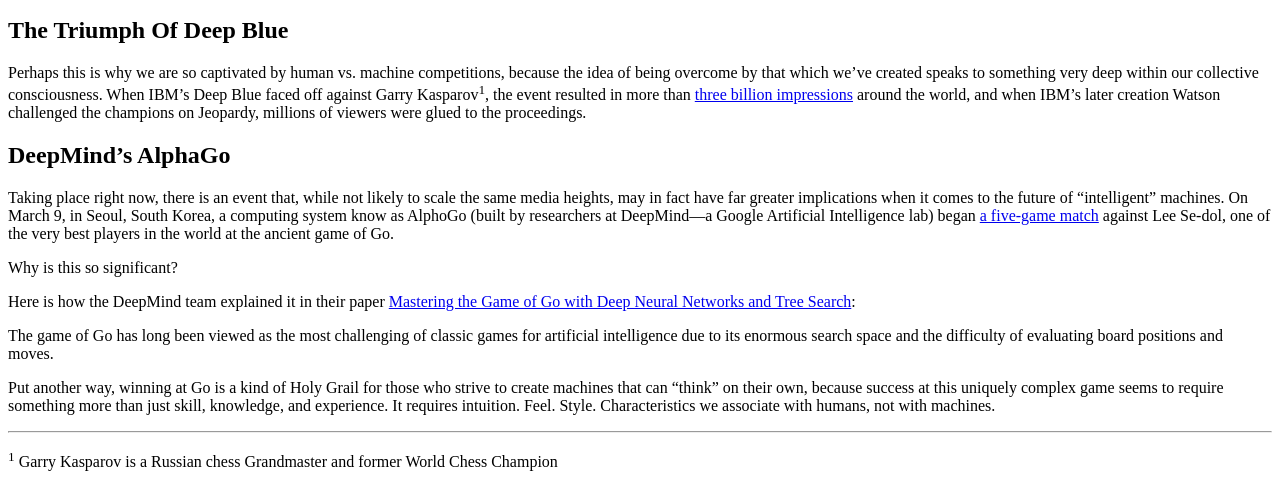
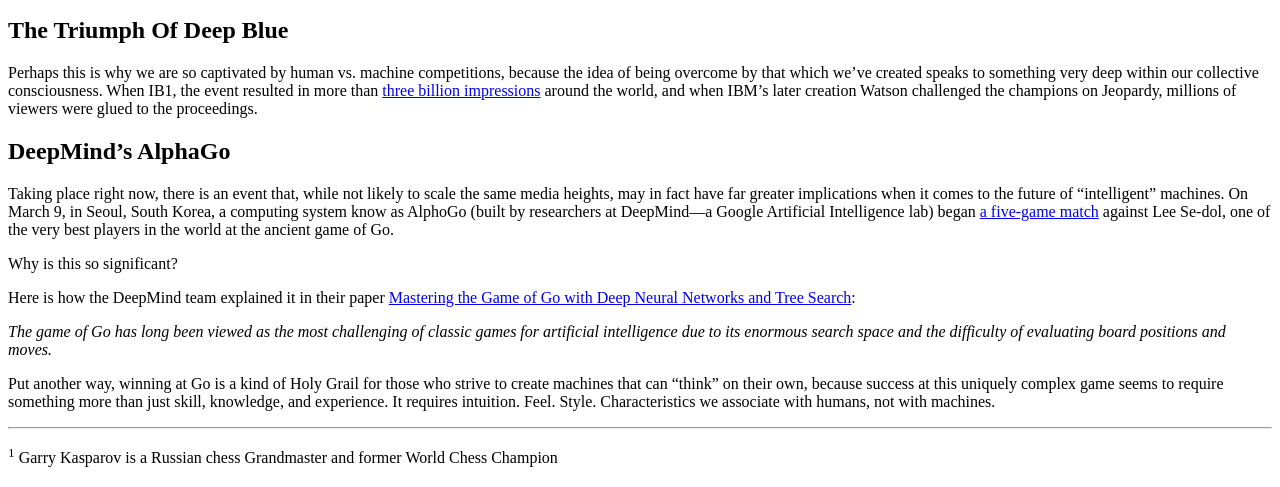
Before and after one commit to xhamir/mockup-to-article, a plain HTML site: page index.html in a window 1280 px wide. Shown: the part 577-1064 px from the top of the page. Drawn offline with Linux system fonts and the light colour scheme.

Commit message:
Italic paragraph line 31

```diff
--- a/index.html
+++ b/index.html
@@ -21,14 +21,14 @@
 
   <h2>The Triumph Of Deep Blue</h2>
 
-  <p>Perhaps this is why we are so captivated by human vs. machine competitions, because the idea of being overcome by that which we’ve created speaks to something very deep within our collective consciousness. When IBM’s Deep Blue faced off against Garry Kasparov<sup>1</sup>, the event resulted in more than <a href="http://www-03.ibm.com/ibm/history/ibm100/us/en/icons/deepblue/">three billion impressions</a> around the world, and when IBM’s later creation Watson challenged the champions on Jeopardy, millions of viewers were glued to the proceedings.</p>
+  <p>Perhaps this is why we are so captivated by human vs. machine competitions, because the idea of being overcome by that which we’ve created speaks to something very deep within our collective consciousness. When IB<M’s Deep Blue faced off against Garry Kasparov<sup>1</sup>, the event resulted in more than <a href="http://www-03.ibm.com/ibm/history/ibm100/us/en/icons/deepblue/">three billion impressions</a> around the world, and when IBM’s later creation Watson challenged the champions on Jeopardy, millions of viewers were glued to the proceedings.</p>
 
   <h2>DeepMind’s AlphaGo</h2>
 
   <p>Taking place right now, there is an event that, while not likely to scale the same media heights, may in fact have far greater implications when it comes to the future of “intelligent” machines. On March 9, in Seoul, South Korea, a computing system know as AlphoGo (built by researchers at DeepMind—a Google Artificial Intelligence lab) began <a href="http://venturebeat.com/2016/02/04/youtube-will-livestream-googles-ai-playing-go-superstar-lee-sedol-in-march/">a five-game match</a> against Lee Se-dol, one of the very best players in the world at the ancient game of Go.</p>
   <p>Why is this so significant?</p>
   <p>Here is how the DeepMind team explained it in their paper <a href="http://airesearch.com/wp-content/uploads/2016/01/deepmind-mastering-go.pdf">Mastering the Game of Go with Deep Neural Networks and Tree Search</a>:</p>
-  <p>The game of Go has long been viewed as the most challenging of classic games for artificial intelligence due to its enormous search space and the difficulty of evaluating board positions and moves.</p>
+  <p><i>The game of Go has long been viewed as the most challenging of classic games for artificial intelligence due to its enormous search space and the difficulty of evaluating board positions and moves.</i></p>
   <p>Put another way, winning at Go is a kind of Holy Grail for those who strive to create machines that can “think” on their own, because success at this uniquely complex game seems to require something more than just skill, knowledge, and experience. It requires intuition. Feel. Style. Characteristics we associate with humans, not with machines.</p>
   <hr>
   <p><sup>1</sup> Garry Kasparov is a Russian chess Grandmaster and former World Chess Champion</p>
```
